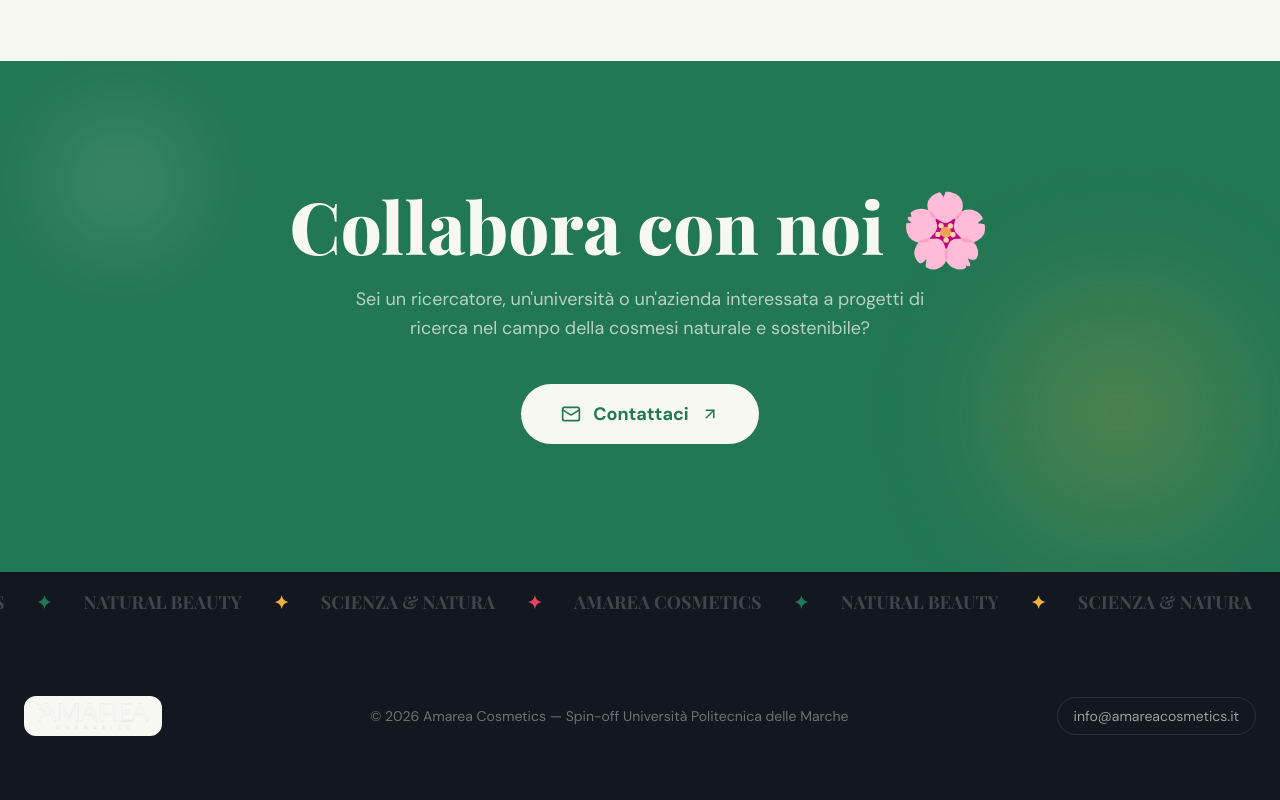
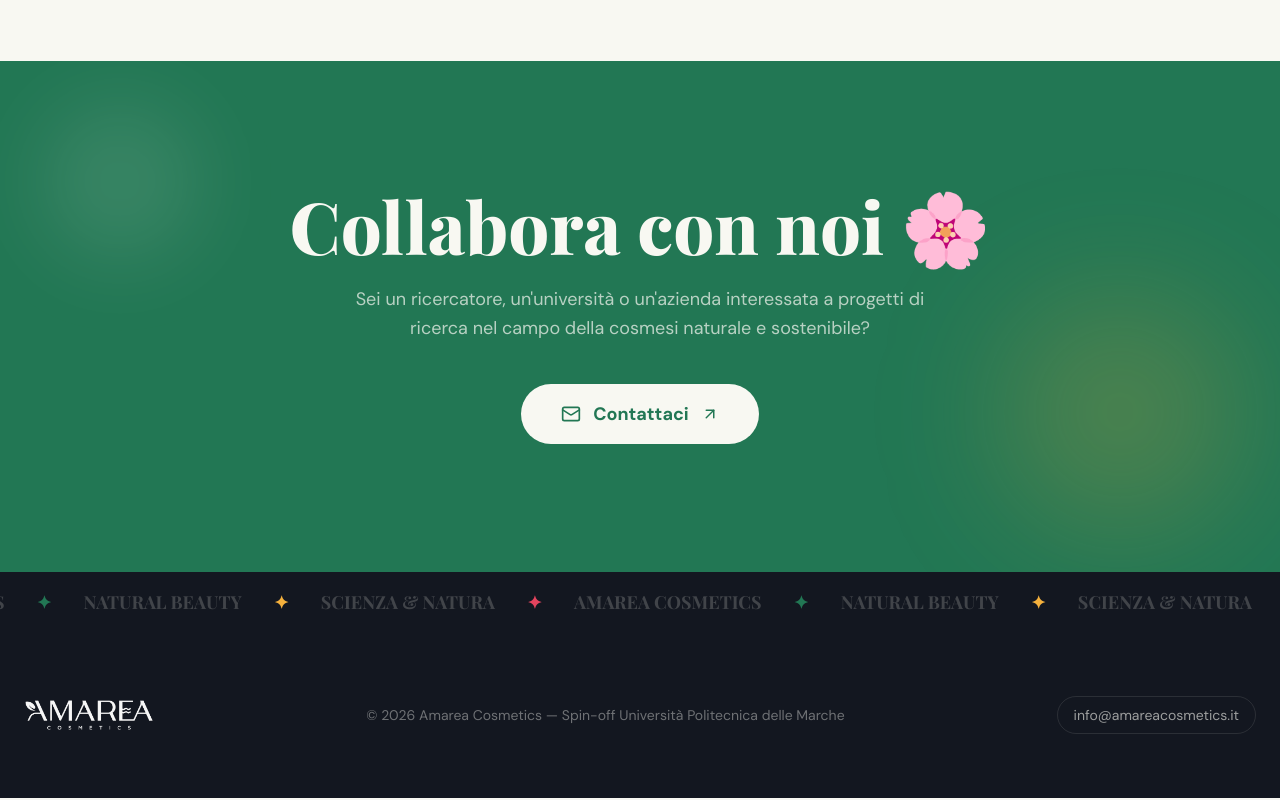
Before and after one commit to amarea-tech/amarea-3.0, a React (Vite) app: page /team/alessandra-marmore in a window 1280 px wide. Shown: the part 842-1642 px from the top of the page. Built offline with nearby package versions, Linux system fonts and the light colour scheme; the HTML template or start-up script is replaced by a standard one; a web font is replaced by a local one.

Commit message:
Replaced footer with new logo

```diff
--- a/src/components/FooterSection.tsx
+++ b/src/components/FooterSection.tsx
@@ -47,8 +47,8 @@ const FooterSection = () => {
       <footer className="py-16 bg-foreground">
         <div className="container mx-auto px-6">
           <div className="flex flex-col md:flex-row items-center justify-between gap-8">
-            <div className="bg-background rounded-xl px-3 py-1.5">
-              <img src={logoImg} alt="Amarea Cosmetics" className="h-7 w-auto" />
+            <div>
+              <img src={logoImg} alt="Amarea Cosmetics" className="h-8 w-auto" />
             </div>
             <p className="font-body text-sm text-primary-foreground/40">
               © {new Date().getFullYear()} Amarea Cosmetics — Spin-off Università Politecnica delle Marche
--- a/src/components/ProductsSection.tsx
+++ b/src/components/ProductsSection.tsx
@@ -80,7 +80,7 @@ const ProductsSection = () => {
             Prodotti che <span className="text-violet">amerai</span>
           </h2>
           <p className="font-body text-primary-foreground/50 mt-4 text-lg">
-            Passa sopra una crema per scoprirla
+            Passa sopra una crema per scoprirla 👆
           </p>
         </motion.div>
 
```
